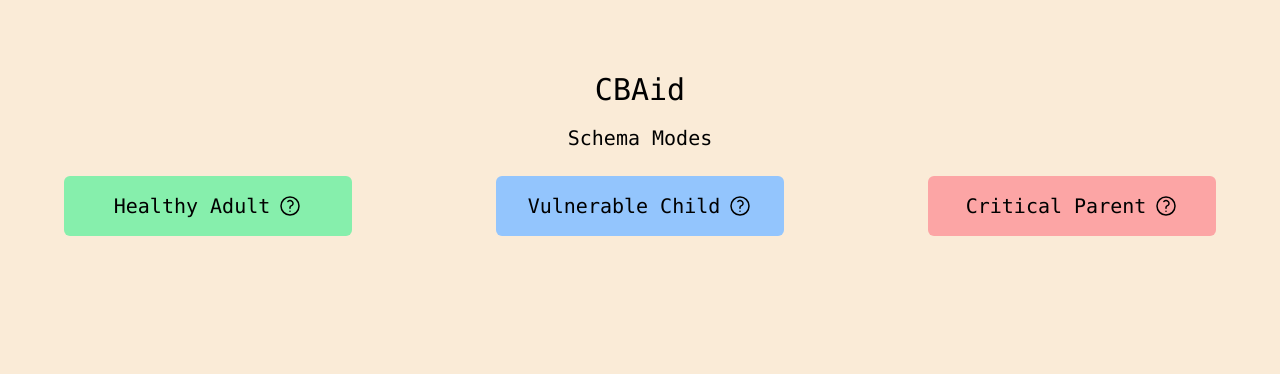
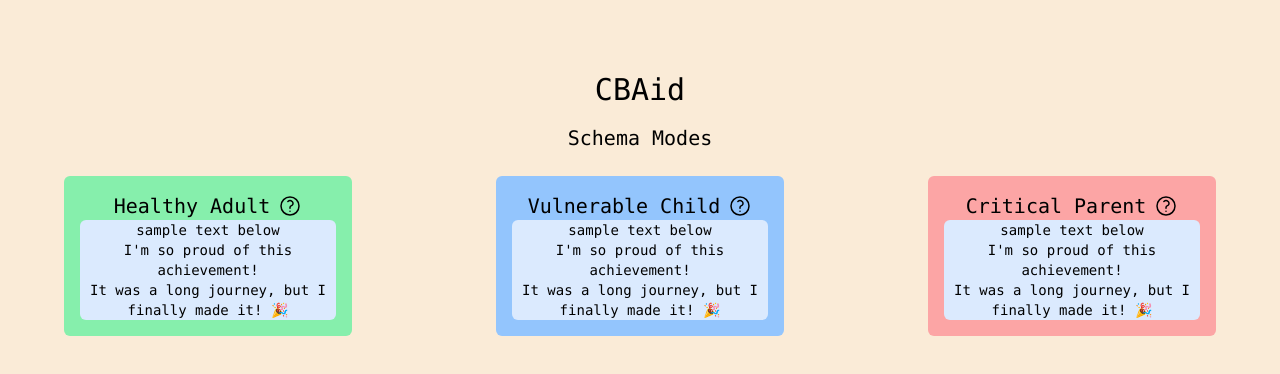
Before and after one commit to Kaikei-e/CBAid, a Next.js app: page / in a window 1280 px wide. Shown: the top 374 px of the page. Built offline with nearby package versions, Linux system fonts and the light colour scheme.

Commit message:
Making the text filed of cognitive

```diff
--- a/src/app/SchemaModes/SchemaModeTemplate.tsx
+++ b/src/app/SchemaModes/SchemaModeTemplate.tsx
@@ -12,7 +12,7 @@ export const SchemaModeTemplate: React.FC<SchemaModeProps> = ({
   bgColor,
 }) => {
   return (
-    <div className={`w-1/4 p-4 rounded-md text-center ${bgColor}`}>
+    <div className={`w-1/4 p-4 flex-col rounded-md text-center ${bgColor}`}>
       <div className="relative group">
         <div className="flex items-center justify-center space-x-2">
           <h1 className="text-xl">{title}</h1>
@@ -37,6 +37,16 @@ export const SchemaModeTemplate: React.FC<SchemaModeProps> = ({
           {description}
         </div>
       </div>
+      <div className="text-slate w-full h-full">
+        <div className="bg-blue-100 rounded-md">
+          <p>sample text below</p>
+          <p>I'm so proud of this achievement!
+          </p>
+          <p>
+            It was a long journey, but I finally made it! 🎉
+          </p>
+        </div>
+      </div>
     </div>
   );
 };
```
